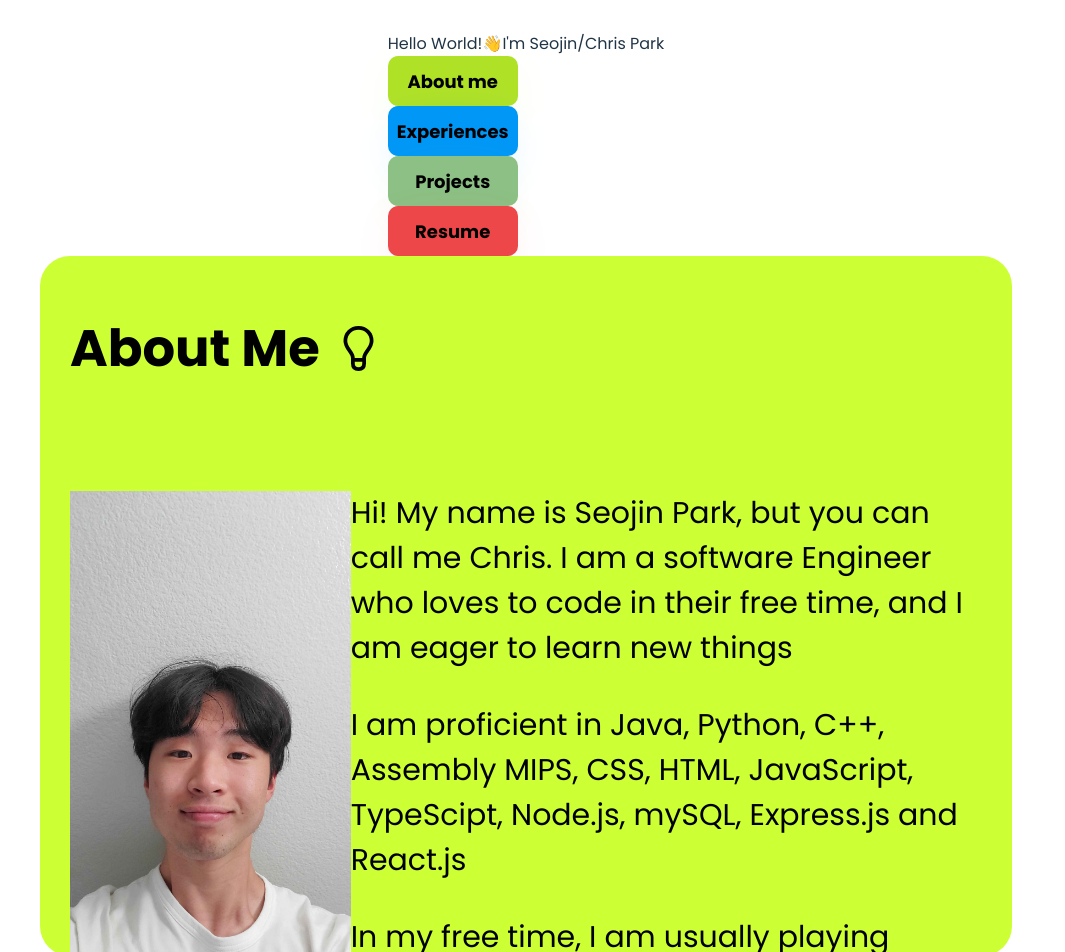
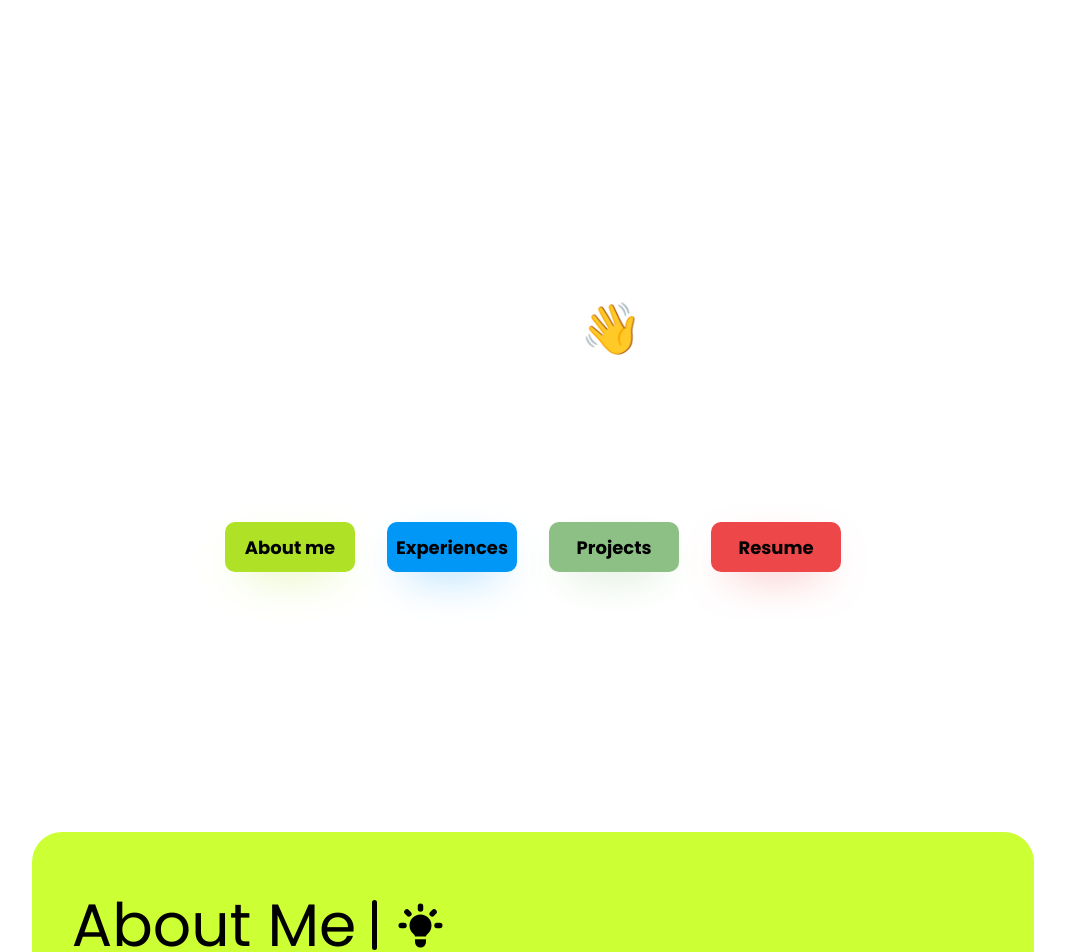
Before and after one commit to qwer030413/PortfolioWebsite, a React (Vite) app in the folder Portfolio/: page / in a window 1280 px wide. Shown: the top 952 px of the page, without its empty margins (114-1179 px from the left). Built offline with nearby package versions, Linux system fonts and the light colour scheme; a web font is replaced by a local one.

Commit message:
Small changes

```diff
--- a/Portfolio/src/App.tsx
+++ b/Portfolio/src/App.tsx
@@ -1,26 +1,15 @@
 import './App.css'
-import DefaultButton from './components/buttons/DefaultButton'
 // import Welcome from './Pages/Welcome/welcome'
 import AboutMe from './Pages/AboutMe/Aboutme'
 import { useRef } from 'react'
+import Welcome from './Pages/Welcome/welcome'
 function App() {
   const aboutMeRef = useRef<HTMLDivElement| null>(null);
   return (
 
       <div className='Home'>
-        {/* <Welcome /> */}
-        <div className='Welcome'>
-          <div>
-            <text className='WelcomeText'>Hello World!👋</text>
-            <text className='WelcomeText'>I'm Seojin/Chris Park</text>
-            <div className='Options'>
-                <DefaultButton text = "About me" color = "Yellow" PropRef = {aboutMeRef}/>
-                <DefaultButton text = "Experiences" color = "Blue"/>
-                <DefaultButton text = "Projects" color = "Green"/>
-                <DefaultButton text = "Resume" color = "Red"/>
-            </div>
-          </div>
-        </div>
+        <Welcome aboutMeRef = {aboutMeRef} />
+
         <AboutMe Propref = {aboutMeRef}/>
       </div>
 
--- a/Portfolio/src/Pages/AboutMe/Aboutme.css
+++ b/Portfolio/src/Pages/AboutMe/Aboutme.css
@@ -5,17 +5,20 @@
     height: 80vh;
     display: flex;
     flex-direction: column;
-    gap:5rem;
+    gap:1rem;
     background-color: rgb(204, 255, 52);
     border-radius: 30px;
-    padding: 30px;
+    padding: 20px;
+    padding-right: 40px;
+    padding-left: 40px;
 }
 h1{
     font-family: "Poppins", sans-serif;
     color: black;
-    font-weight: bold;
-    /* width: 100%; */
+    font-weight: 100;
     text-align: start;
+    font-size: 60px;
+
 }
 
 .AboutContainer{
@@ -23,8 +26,8 @@ h1{
     flex-direction: row;
     min-width: 100%;
     height: 100%;
-    align-items: start;
-    justify-content: space-around;
+    align-items: center;
+    justify-content: space-between;
 
 }
 .AboutHeader{
@@ -41,7 +44,7 @@ h1{
 }
 .Description{
     align-items: start;
-    justify-content: start;
+    justify-content: center;
     height: 100%;
     width: 800px;
     display: flex;
@@ -54,3 +57,15 @@ h1{
     font-size: 30px;
     text-align: start;
 }
+.Line{
+    width: 5px;
+    height: 50px;
+    background-color: black;
+    border-radius: 10px;
+}
+.horLine{
+    width: 100%;
+    height: 3px;
+    background-color: black;
+    border-radius: 10px;
+}
--- a/Portfolio/src/Pages/AboutMe/Aboutme.tsx
+++ b/Portfolio/src/Pages/AboutMe/Aboutme.tsx
@@ -1,5 +1,5 @@
 import "./Aboutme.css"
-import { GrInfo } from "react-icons/gr";
+import { HiLightBulb } from "react-icons/hi";
 import selfie from '../../Images/profilepicture.jpg';
 function AboutMe(props:any) {
 
@@ -8,8 +8,11 @@ function AboutMe(props:any) {
       <div className='AboutMe' ref = {props.Propref}>
         <div className="AboutHeader">
           <h1>About Me</h1>
-          <GrInfo size={45} color="black"/>
+          {/* <Anitext  text = "About Me" class = "header"/> */}
+          <div className="Line"></div>
+          <HiLightBulb size={55} color="black"/>
         </div>
+        <div className="horLine"/>
         <div className="AboutContainer">
             <img className="Picture" src={selfie} />
             <div className="Description">
@@ -17,10 +20,10 @@ function AboutMe(props:any) {
                     Hi! My name is Seojin Park, but you can call me Chris. I am a software Engineer who loves to code in their free time, and I am eager to learn new things
                 </text>
                 <text className="descriptionText">
-                    I am proficient in Java, Python, C++, Assembly MIPS, CSS, HTML, JavaScript, TypeScipt, Node.js, mySQL, Express.js and React.js
+                    I am proficient in Java, Python, C++/C, Assembly MIPS, CSS, HTML, JavaScript, TypeScipt, Node.js, mySQL, Express.js and React.js/React Native
                 </text>
                 <text className="descriptionText">
-                    In my free time, I am usually playing chess, going on hikes with my family, and going rock climbing with my friends
+                    In my free time, I love to play chess, video games, go hiking, and go rock climb with my friends
                 </text>
             </div>
         </div>
--- a/Portfolio/src/Pages/Welcome/welcome.css
+++ b/Portfolio/src/Pages/Welcome/welcome.css
@@ -19,7 +19,10 @@
 .WelcomeText{
     font-size: 50px;
     font-weight: 500;
-    width: 100%;
     display: flex;
     align-items: start;
 }
+.Hello{
+  display: flex;
+  flex-direction: row;
+}
--- a/Portfolio/src/Pages/Welcome/welcome.tsx
+++ b/Portfolio/src/Pages/Welcome/welcome.tsx
@@ -1,14 +1,18 @@
 import './welcome.css'
 import DefaultButton from '../../components/buttons/DefaultButton'
-function Welcome() {
+import Anitext from '../../components/AnimationText/AnimationText'
+function Welcome(props:any) {
   return (
     <>
       <div className='Welcome'>
         <div>
-          <text className='WelcomeText'>Hello World!👋</text>
-          <text className='WelcomeText'>I'm Seojin/Chris Park</text>
+            <div className='Hello'>
+              <Anitext text = "Hello World!" class = "header"/>
+              <text className='WelcomeText'>👋</text>
+            </div>
+          <Anitext text = "I'm Seojin/Chris Park" class = "header"/>
           <div className='Options'>
-              <DefaultButton text = "About me" color = "Yellow" />
+              <DefaultButton text = "About me" color = "Yellow" PropRef = {props.aboutMeRef}/>
               <DefaultButton text = "Experiences" color = "Blue"/>
               <DefaultButton text = "Projects" color = "Green"/>
               <DefaultButton text = "Resume" color = "Red"/>
--- /dev/null
+++ b/Portfolio/src/components/AnimationText/AnimationText.css
@@ -0,0 +1,53 @@
+
+
+.header{
+    font-size: 60px;
+    color: white;
+    display: flex;
+    align-items: start;
+    font-family: 'Poppins', sans-serif;
+    max-height: 100px;
+}
+.about{
+    font-size: 80px;
+    color: white;
+    display: inline-block;
+    /* font-family: 'Roboto Slab', serif; */
+    font-family: 'Outfit', sans-serif;
+    max-height: 100px;
+    align-items: start;
+    margin-bottom: 50px;
+}
+.small{
+    font-size: 35px;
+    color: white;
+    display: inline-block;
+    /* font-family: 'Poppins', sans-serif; */
+    /* font-family: 'Roboto Slab', serif; */
+    /* font-family: 'Ubuntu', sans-serif; */
+    font-family: 'Outfit', sans-serif;
+
+
+
+    text-align: start;
+
+
+}
+.span{
+    display: inline-block;
+    white-space: pre;
+}
+.Projects{
+    font-size: 80px;
+    color: white;
+    display: inline-block;
+    /* font-family: 'Roboto Slab', serif; */
+    /* font-family: 'Ubuntu', sans-serif; */
+    font-family: 'Outfit', sans-serif;
+
+
+    max-height: 100px;
+    align-items: center;
+
+
+}
--- /dev/null
+++ b/Portfolio/src/components/AnimationText/AnimationText.tsx
@@ -0,0 +1,27 @@
+import TextSpan from './charSpan.tsx';
+import './AnimationText.css';
+
+
+function Anitext(props: any){
+
+    const sentance = props.text.split("");
+    console.log(sentance)
+
+    return(
+
+            <div className={props.class}>
+                {sentance.map((letter: string, index: number) =>{
+                    return(
+                        <text>
+                                <TextSpan key = {index} className = "span" text = {letter} />
+                        </text>
+
+                    )
+
+                    })}
+            </div>
+
+    );
+}
+
+export default Anitext;
--- /dev/null
+++ b/Portfolio/src/components/AnimationText/charSpan.tsx
@@ -0,0 +1,40 @@
+import './AnimationText.css';
+import {motion, useAnimationControls } from "framer-motion"
+
+const TextSpan = (props : any) =>{
+    const controls = useAnimationControls();
+    const animation = () => {
+
+        controls.start({
+            transform: [
+                "scale3d(1, 1, 1)",
+                "scale3d(1.4, .55, 1)",
+                "scale3d(.75, 1.25, 1)",
+                "scale3d(1.25, .85, 1)",
+                "scale3d(.9, 1.05, 1)",
+                "scale3d(1, 1, 1)",
+
+            ],
+
+            // transition: {
+            //     times:[0.1]
+            // },
+        })
+
+    }
+
+    return(
+        <motion.span className = "span" whileHover={{scale: 1.1, color:"#00A6ED",  transition: { duration: 0.1 }}} animate = {controls}
+        onMouseOver={() => animation()}
+        >
+
+        {props.text}
+        </motion.span>
+
+
+    );
+
+
+};
+
+export default TextSpan;
--- a/Portfolio/src/components/buttons/DefaultButton.tsx
+++ b/Portfolio/src/components/buttons/DefaultButton.tsx
@@ -1,8 +1,6 @@
-import { useRef } from 'react';
 import './buttons.css'
 import {motion} from "framer-motion";
 function DefaultButton(props: any) {
-  const test = useRef(null);
   return (
 
       <motion.button
```
Also changed, not shown: Portfolio/src/App.css (line endings or trailing spaces).
